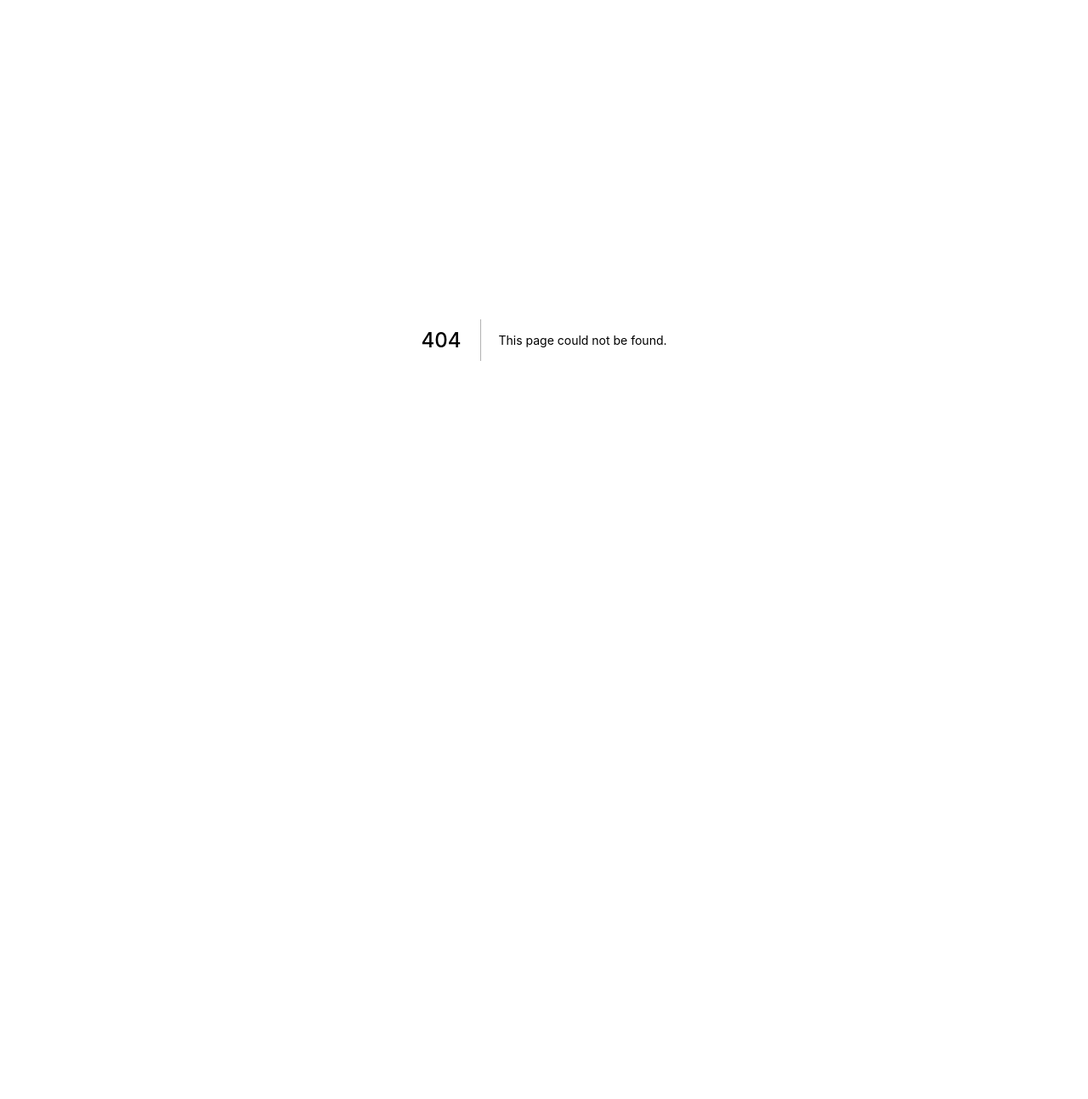
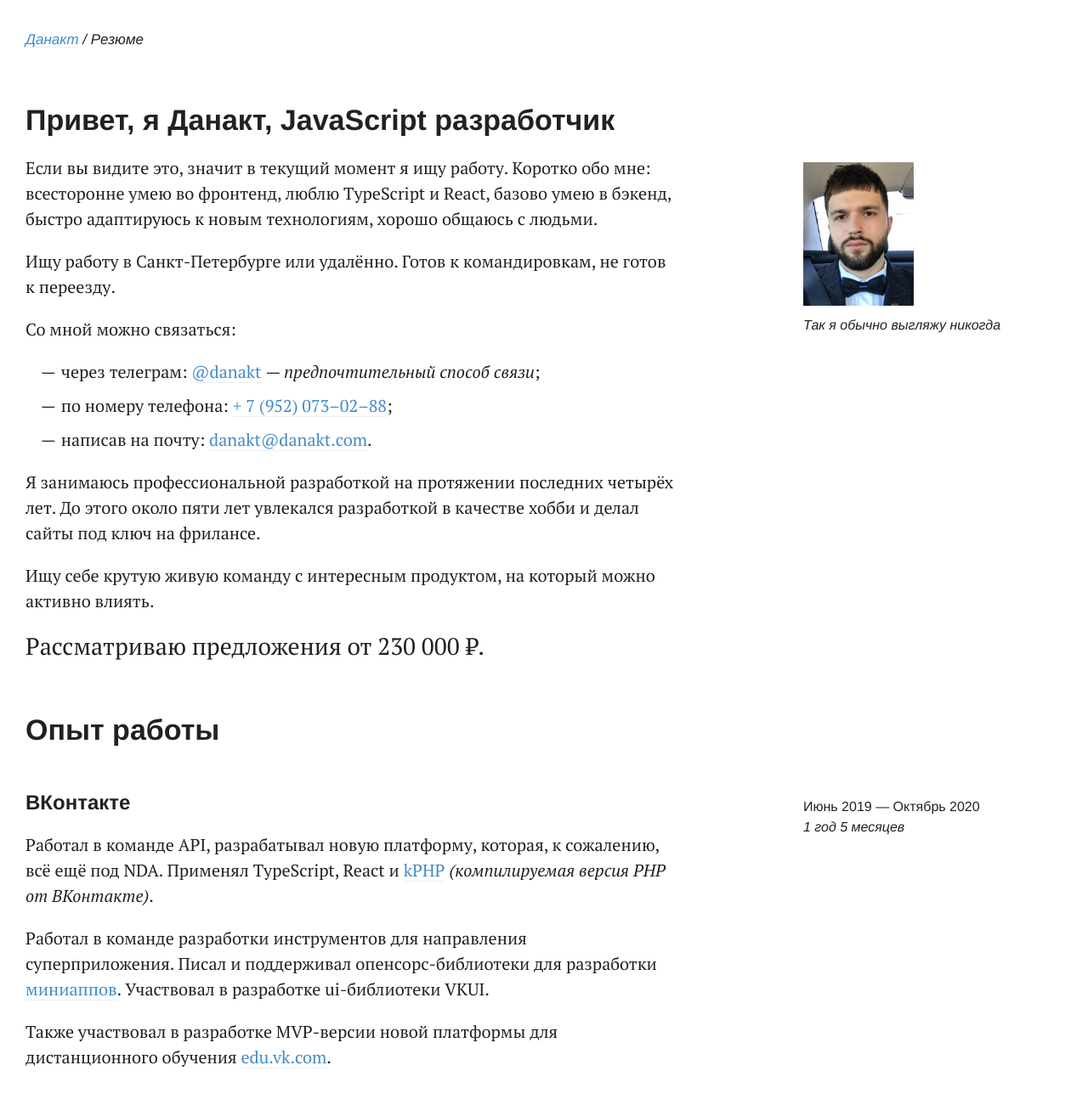
Before and after one commit to danakt/danakt.github.io, a Next.js app: page /cv in a window 1280 px wide. Before the commit this address had no page. Shown: the top 1294 px of the page at 85% size. Before the commit the page ends 800 px from the top, so only its background shows below. Built offline with nearby package versions, Linux system fonts and the light colour scheme; grey boxes are pictures that could not be loaded.

Commit message:
Review fixes

```diff
--- a/pages/vc.tsx
+++ b/pages/cv.tsx
@@ -3,7 +3,7 @@
 import { Page } from '../components/Page';
 import { WithAside } from '../components/WidthAside';
 
-export default function Vc() {
+export default function Cv() {
   return (
     <Page title="Резюме">
       <Heading>Привет, я Данакт, JavaScript&nbsp;разработчик</Heading>
@@ -19,9 +19,8 @@
         }
       >
         <p>
-          Если вы видите это, то скорее всего я открыт к предложениям о работе. Коротко обо мне: всесторонне умею во
-          фронтенд, люблю TypeScript и React, базово умею в бэкенд, быстро адаптируюсь к новым технологиям, хорошо
-          общаюсь с людьми.
+          Если вы видите это, значит в текущий момент я ищу работу. Коротко обо мне: всесторонне умею во фронтенд, люблю
+          TypeScript и React, базово умею в бэкенд, быстро адаптируюсь к новым технологиям, хорошо общаюсь с людьми.
         </p>
       </WithAside>
 
@@ -54,7 +53,7 @@
 
       <p>
         Я занимаюсь профессиональной разработкой на протяжении последних четырёх лет. До этого около пяти лет увлекался
-        разработкой в качестве хобби и делал «сайты под ключ» на фрилансе.
+        разработкой в качестве хобби и делал сайты под ключ на фрилансе.
       </p>
 
       <p>Ищу себе крутую живую команду с интересным продуктом, на который можно активно влиять.</p>
@@ -87,12 +86,12 @@
       </p>
 
       <p>
-        Работал в команде разработки инструментов для направления «суперприложения». Писал и поддерживал
-        опенсорс-библиотеки для разработки «
+        Работал в команде разработки инструментов для направления суперприложения. Писал и поддерживал
+        опенсорс-библиотеки для разработки{' '}
         <a href="https://vk.com/services" target="_blank" rel="noopener noreferrer">
           миниаппов
         </a>
-        ». Участвовал в разработке ui-библиотеки VKUI.
+        . Участвовал в разработке ui-библиотеки VKUI.
       </p>
 
       <p>
@@ -117,7 +116,7 @@
         <Heading level={2}>Альфа-Банк</Heading>
       </WithAside>
 
-      <p>Работал в команде развития «дизайн-системы» Альфа-Банка. Мейнтенил разработку ui-библиотеки «ARUI Feather».</p>
+      <p>Работал в команде развития дизайн-системы Альфа-Банка. Мейнтенил разработку ui-библиотеки «ARUI Feather».</p>
 
       <p>
         Разрабатывал новые внутренние продукты для сотрудников Альфа-Банка: контрукторы писем, баннеров, приложение для
@@ -139,11 +138,11 @@
       </WithAside>
 
       <p>
-        Участвовал в поддержке одной из крупнейших криптовалютных бирж «
+        Участвовал в поддержке одной из крупнейших криптовалютных бирж{' '}
         <a href="https://hitbtc.com" target="_blank" rel="noopener noreferrer">
           HitBTC
         </a>
-        ». Помимо этого участвовал в разработке новой ethereum-only биржи. Писал проекты связанные с крипто-играми.
+        . Помимо этого участвовал в разработке новой ethereum-only биржи. Писал проекты связанные с крипто-играми.
         Разрабатывал внутренние финансовые приложения. Использовал Flow, TypeScript, React, PHP и ванильный JavaScript,
         писал бэкенд на NodeJS и MySQL.
       </p>
@@ -168,7 +167,7 @@
         jQuery, React, Typescript, работал с WebRTC.
       </p>
 
-      <p>По началу работал как дизайнер/верстальщик, рисовал иллюстрации и интерфейсы приложений в Adobe Photoshop.</p>
+      <p>Поначалу работал как дизайнер/верстальщик, рисовал иллюстрации и интерфейсы приложений в Adobe Photoshop.</p>
 
       <Heading>Некоммерческая деятельность</Heading>
 
```
